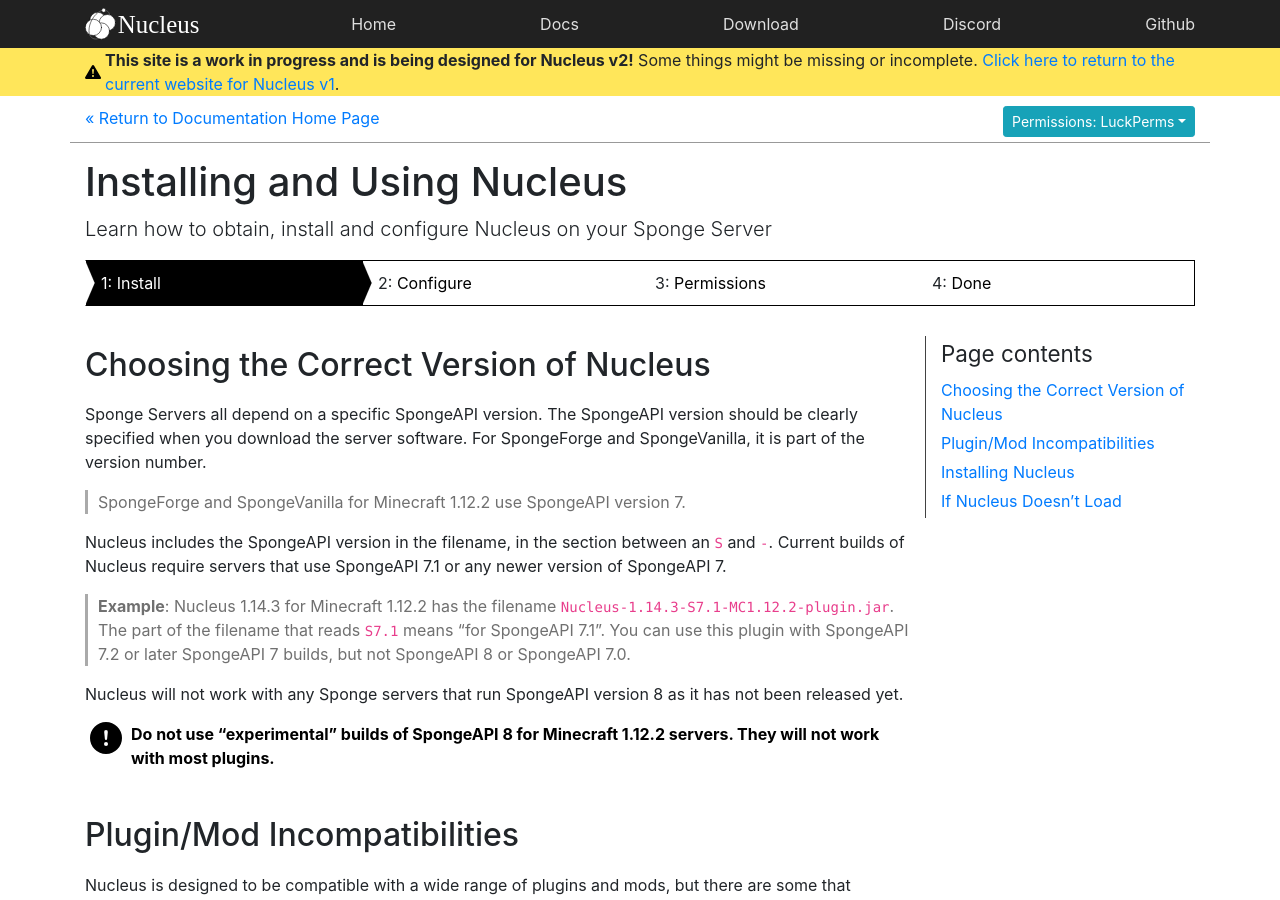
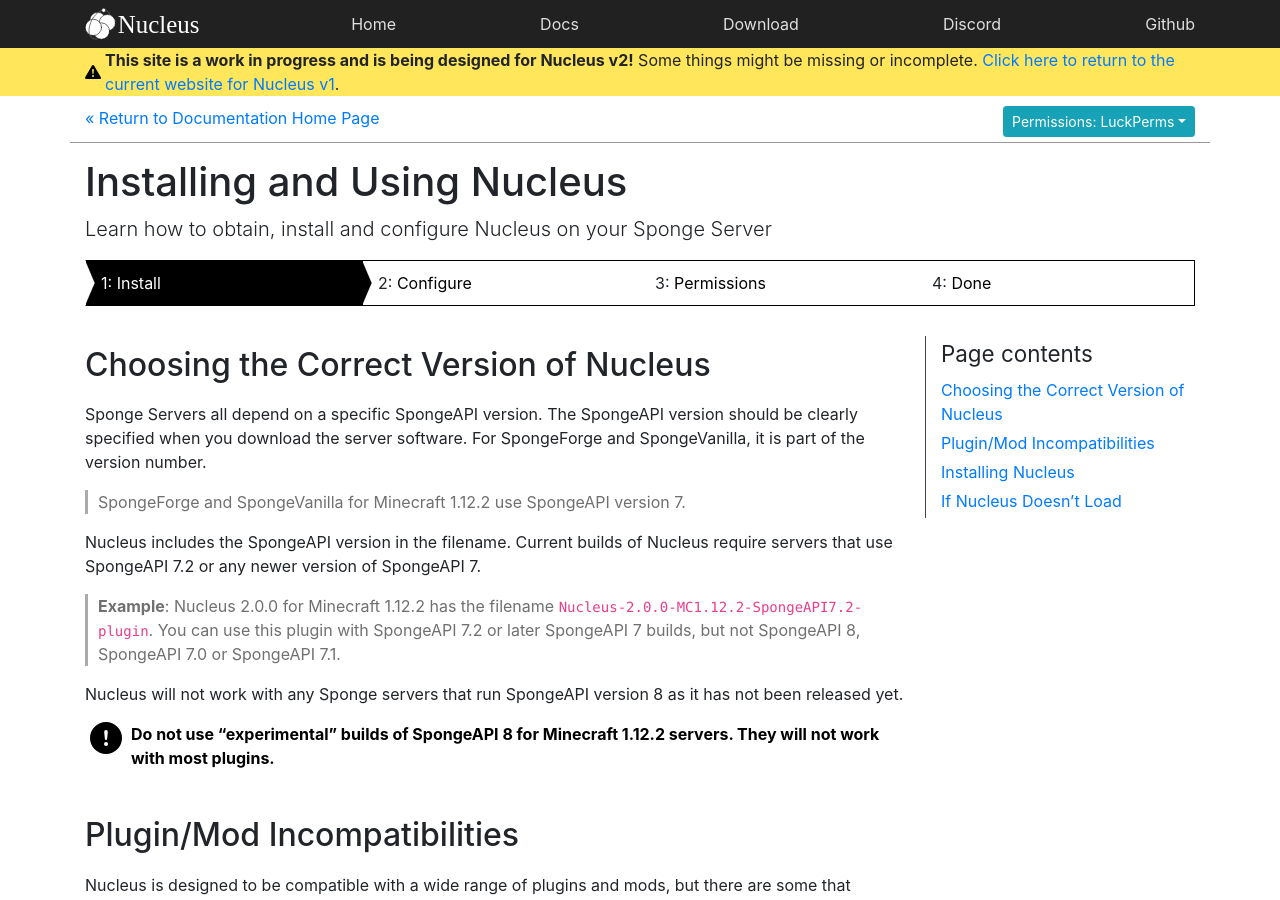
Before and after one commit to NucleusPowered/site-v2, a Jekyll site: the page built from docs/tutorial/first/install.md, in a window 1280 px wide and 900 px high. Built offline with Jekyll 4.4.1, drawn with Linux system fonts in a browser that asks for light colours.

Commit message:
Fix version name

```diff
--- a/docs/tutorial/first/install.md
+++ b/docs/tutorial/first/install.md
@@ -12,9 +12,9 @@
 
 > SpongeForge and SpongeVanilla for Minecraft 1.12.2 use SpongeAPI version 7.
 
-Nucleus includes the SpongeAPI version in the filename, in the section between an `S` and `-`. Current builds of Nucleus require servers that use SpongeAPI 7.1 or any newer version of SpongeAPI 7.
+Nucleus includes the SpongeAPI version in the filename. Current builds of Nucleus require servers that use SpongeAPI 7.2 or any newer version of SpongeAPI 7.
 
-> **Example**: Nucleus 1.14.3 for Minecraft 1.12.2 has the filename `Nucleus-1.14.3-S7.1-MC1.12.2-plugin.jar`. The part of the filename that reads `S7.1` means "for SpongeAPI 7.1". You can use this plugin with SpongeAPI 7.2 or later SpongeAPI 7 builds, but not SpongeAPI 8 or SpongeAPI 7.0.
+> **Example**: Nucleus 2.0.0 for Minecraft 1.12.2 has the filename `Nucleus-2.0.0-MC1.12.2-SpongeAPI7.2-plugin`. You can use this plugin with SpongeAPI 7.2 or later SpongeAPI 7 builds, but not SpongeAPI 8, SpongeAPI 7.0 or SpongeAPI 7.1.
 
 Nucleus will not work with any Sponge servers that run SpongeAPI version 8 as it has not been released yet.
 
```
